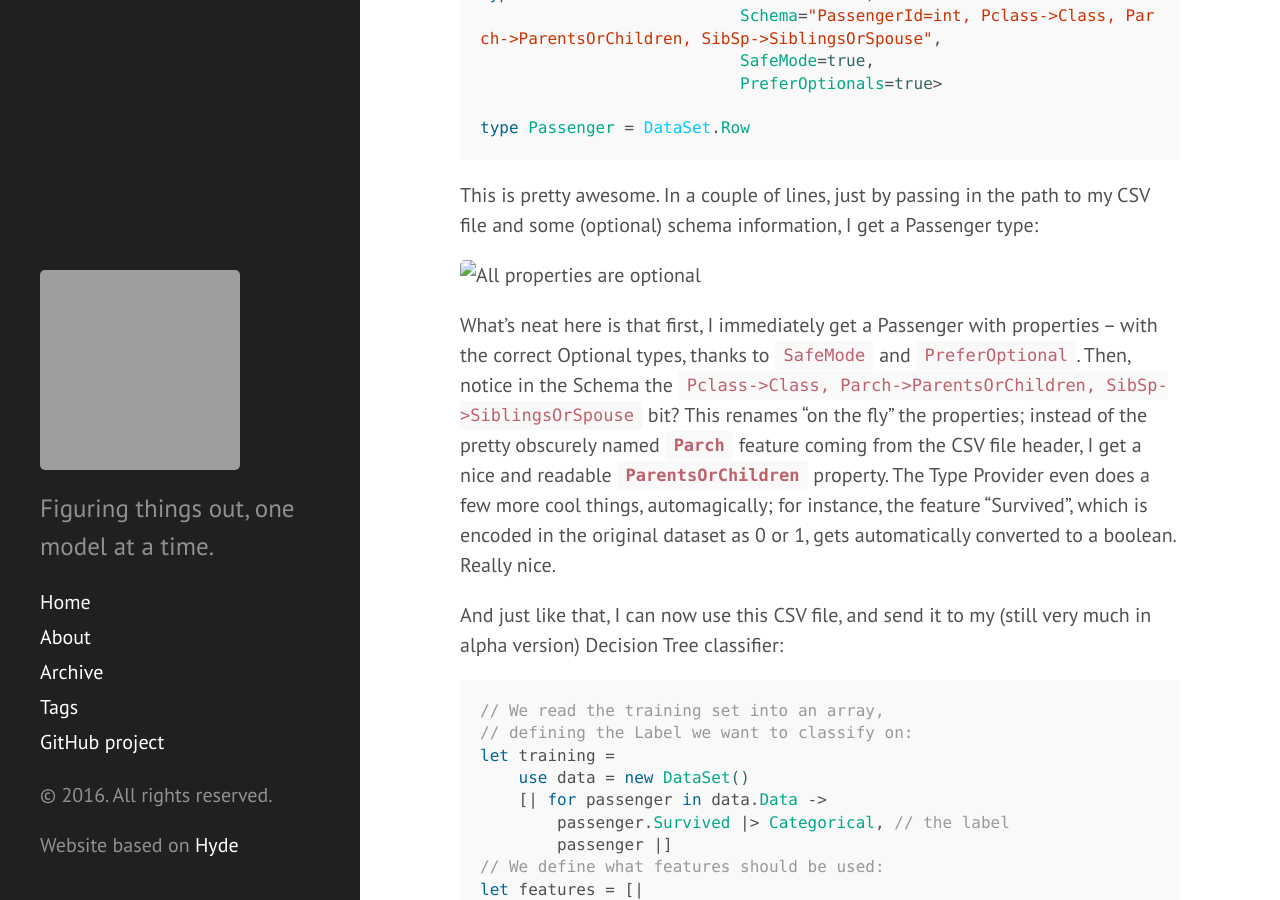
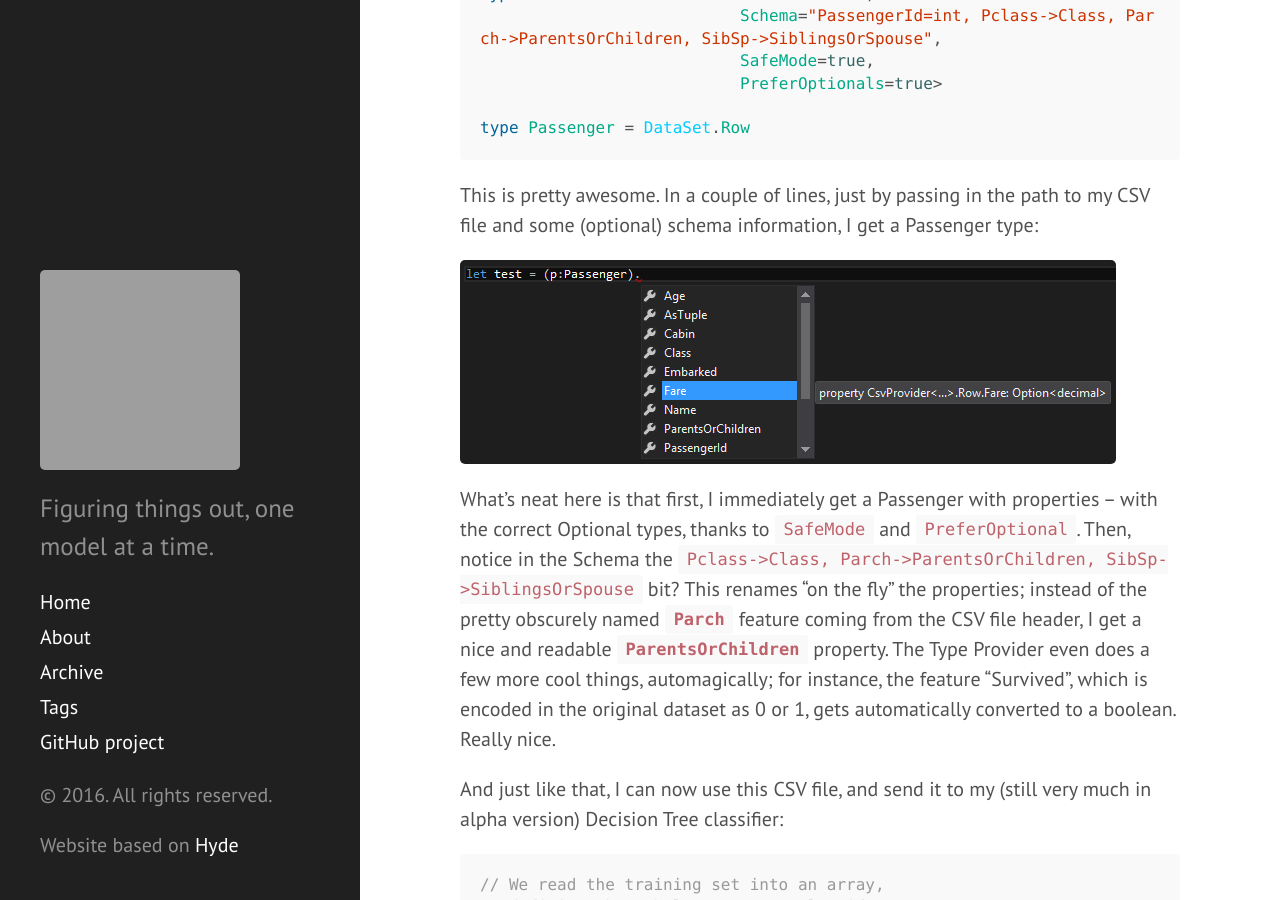
Before and after one commit to mathias-brandewinder/mathias-brandewinder.github.io, a Jekyll site: the page built from _posts/2013-08-25-FSharp-CSV-Type-Provider-now-with-more-awesome.md, in a window 1280 px wide and 900 px high, scrolled down 1027 px. Built offline with Jekyll 4.4.1, drawn with Linux system fonts in a browser that asks for light colours; comment, search, counter and statistics services are not loaded; grey boxes are pictures that could not be loaded.

Commit message:
2013/08 fix

```diff
--- a/_posts/2013-08-25-FSharp-CSV-Type-Provider-now-with-more-awesome.md
+++ b/_posts/2013-08-25-FSharp-CSV-Type-Provider-now-with-more-awesome.md
@@ -30,7 +30,7 @@
 
 This is pretty awesome. In a couple of lines, just by passing in the path to my CSV file and some (optional) schema information, I get a Passenger type:
 
-![All properties are optional]({{ site.url}}/2013-08-25-Titanic_thumb.png)
+![All properties are optional]({{ site.url}}/assets/2013-08-25-Titanic_thumb.png)
 
 What’s neat here is that first, I immediately get a Passenger with properties – with the correct Optional types, thanks to `SafeMode` and `PreferOptional`. Then, notice in the Schema the `Pclass->Class, Parch->ParentsOrChildren, SibSp->SiblingsOrSpouse` bit? This renames “on the fly” the properties; instead of the pretty obscurely named **`Parch`** feature coming from the CSV file header, I get a nice and readable **`ParentsOrChildren`** property. The Type Provider even does a few more cool things, automagically; for instance, the feature “Survived”, which is encoded in the original dataset as 0 or 1, gets automatically converted to a boolean. Really nice.
 
```
